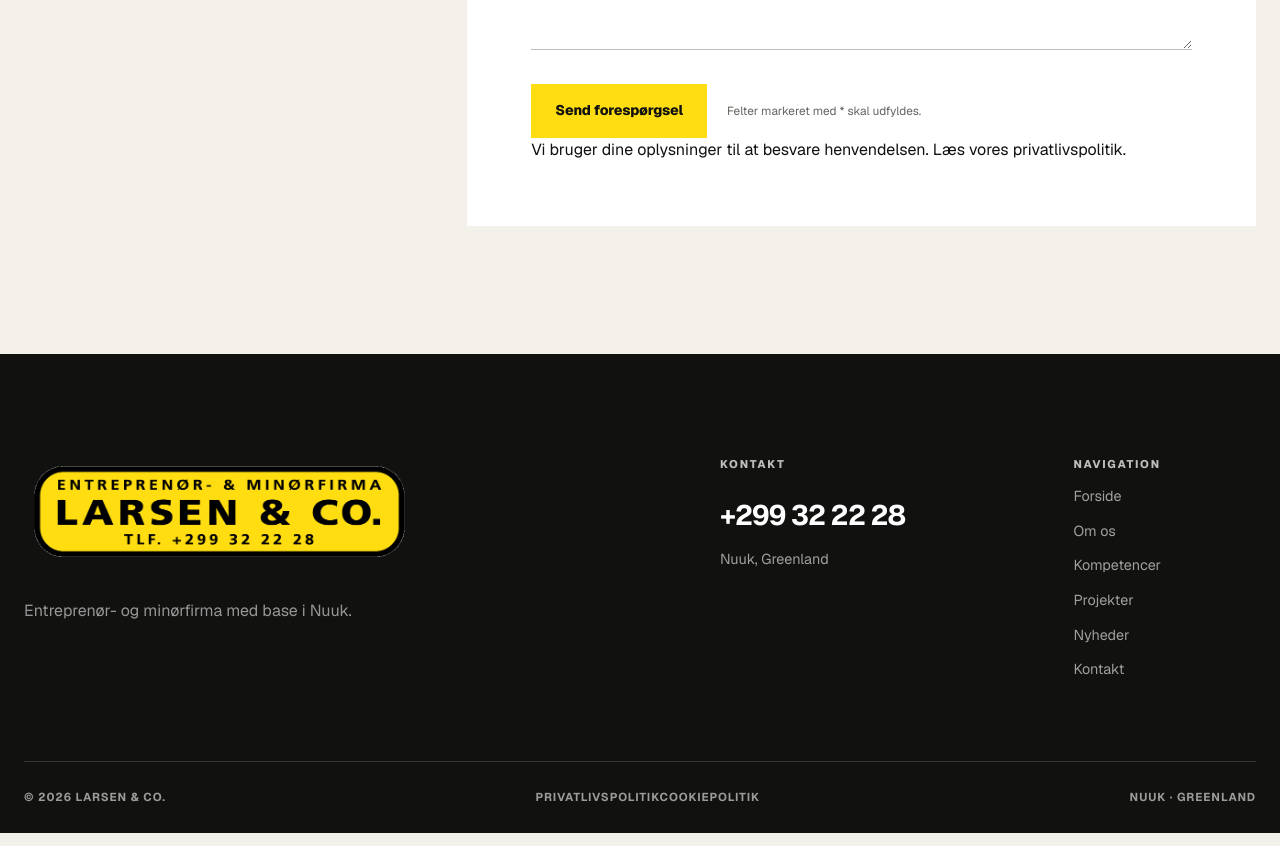
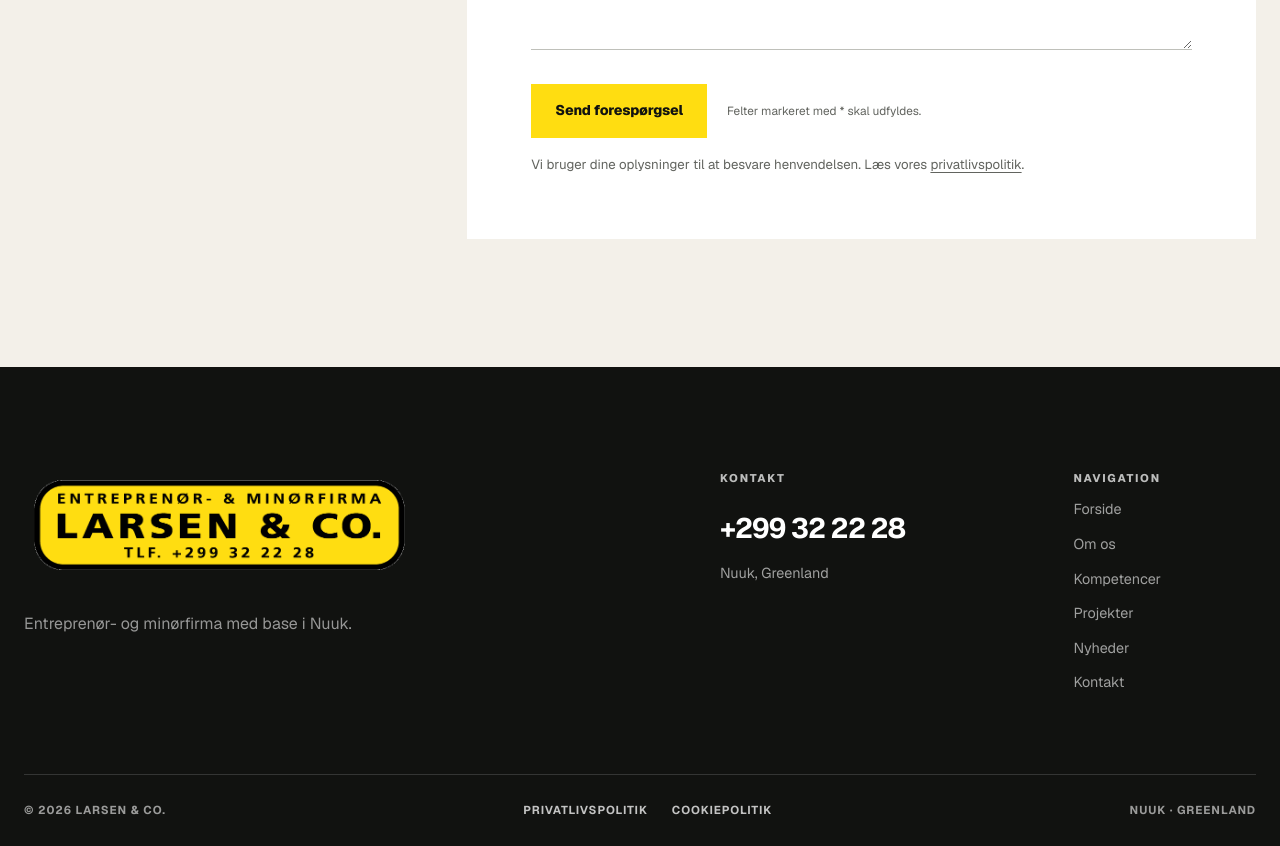
Before and after one commit to tillussavakkit/larsen-co-website-demo, a Next.js app: page /kontakt in a window 1280 px wide. Shown: the part 1520-2366 px from the top of the page. Built offline with nearby package versions, Linux system fonts and the light colour scheme; no server answers.

Commit message:
Add legal information integration: app/globals.css

```diff
--- a/app/globals.css
+++ b/app/globals.css
@@ -2502,3 +2502,104 @@ button {
     font-size: clamp(3.5rem, 13vw, 6rem);
   }
 }
+
+
+/* Larsen & Co legal pages and footer links */
+.legal-page {
+  background: var(--paper);
+  color: var(--ink);
+}
+
+.legal-page__masthead {
+  padding: calc(var(--header-height) + 5.5rem) 0 clamp(3rem, 7vw, 6rem);
+  background: var(--charcoal);
+  color: var(--white);
+}
+
+.legal-page__masthead h1 {
+  margin: 1.25rem 0 1rem;
+  font-size: clamp(3rem, 7vw, 6.5rem);
+  font-weight: 760;
+  line-height: 0.98;
+  letter-spacing: -0.06em;
+}
+
+.legal-page__masthead > .shell > p:last-child {
+  color: rgba(255, 255, 255, 0.65);
+  font-size: 0.9rem;
+}
+
+.legal-page__content {
+  max-width: 950px;
+  padding-block: clamp(3rem, 7vw, 6rem) clamp(5rem, 9vw, 9rem);
+}
+
+.legal-page__lead {
+  max-width: 800px;
+  margin: 0 0 3.5rem;
+  font-size: clamp(1.2rem, 2vw, 1.65rem);
+  font-weight: 550;
+  line-height: 1.5;
+}
+
+.legal-page__content section {
+  margin-block: 2.8rem;
+}
+
+.legal-page__content h2 {
+  margin: 0 0 1rem;
+  font-size: clamp(1.4rem, 3vw, 2rem);
+  font-weight: 730;
+  line-height: 1.2;
+  letter-spacing: -0.035em;
+}
+
+.legal-page__content section p {
+  max-width: 780px;
+  margin: 0.8rem 0;
+  color: #4d504a;
+  line-height: 1.8;
+}
+
+.legal-page__content a,
+.contact-form__privacy a {
+  text-decoration: underline;
+  text-underline-offset: 3px;
+}
+
+.legal-page__content a:hover,
+.contact-form__privacy a:hover {
+  color: #846800;
+}
+
+.footer-legal {
+  display: flex;
+  flex-wrap: wrap;
+  align-items: center;
+  gap: 1rem 1.5rem;
+}
+
+.footer-legal a {
+  color: rgba(255, 255, 255, 0.75);
+}
+
+.footer-legal a:hover {
+  color: var(--yellow);
+}
+
+.contact-form__privacy {
+  margin-top: 1rem;
+  color: var(--muted);
+  font-size: 0.83rem;
+  line-height: 1.6;
+}
+
+@media (max-width: 760px) {
+  .legal-page__masthead {
+    padding-top: calc(var(--header-height) + 4rem);
+  }
+
+  .legal-page__content {
+    padding-block: 3.5rem 5rem;
+  }
+}
```
